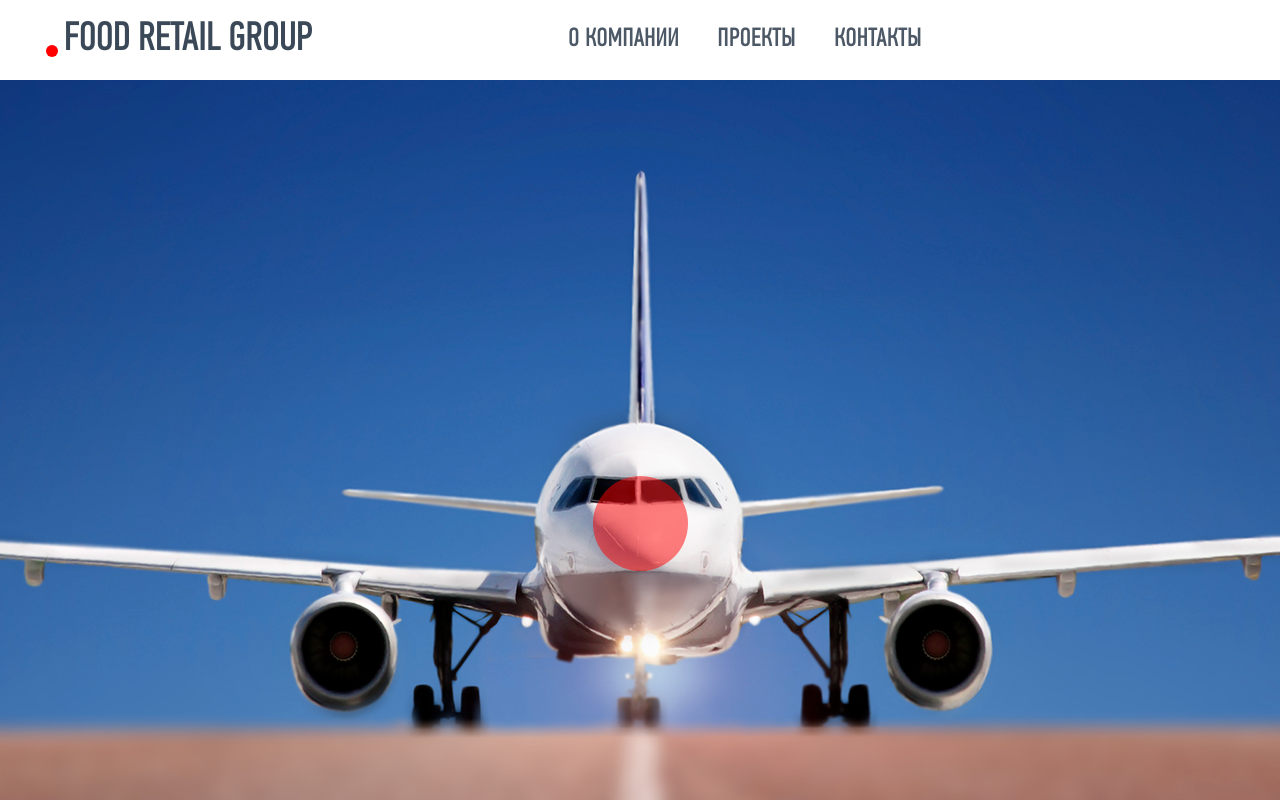
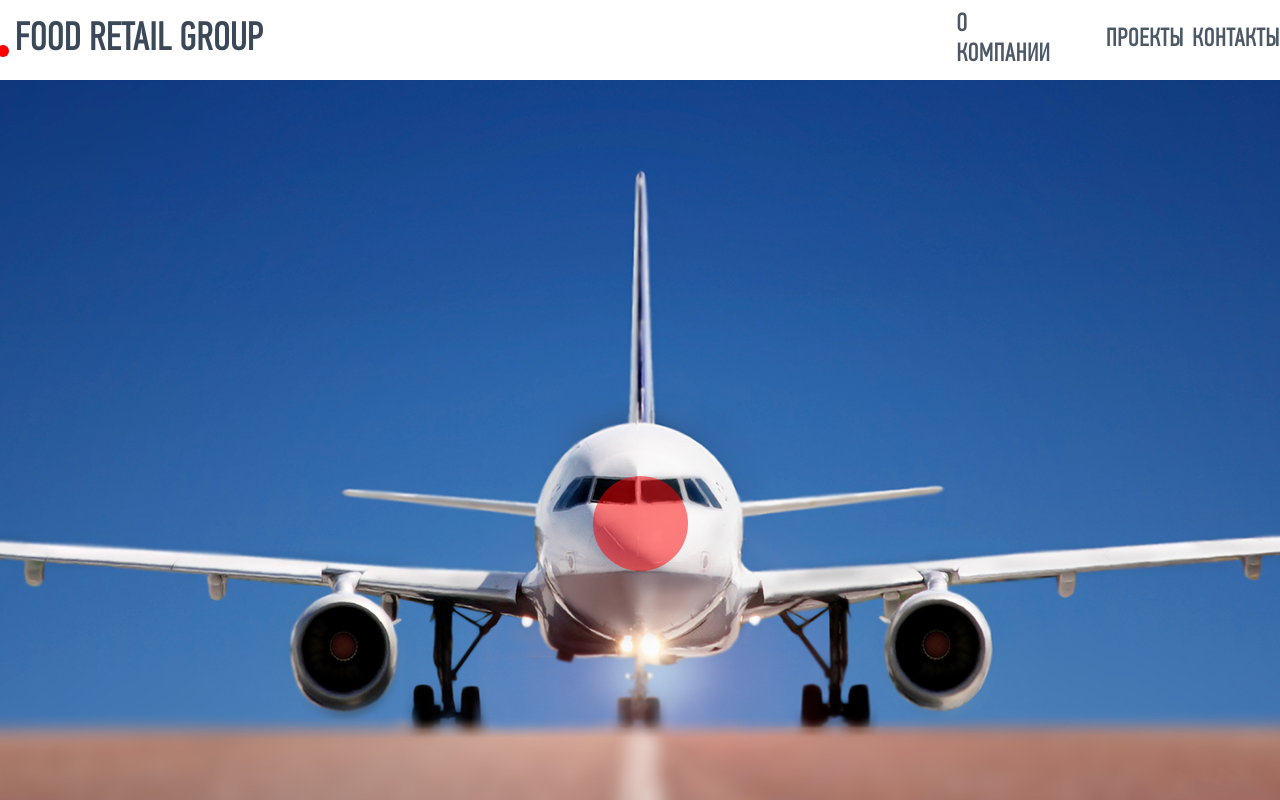
Before and after one commit to enerjaizzzer/verstka, a website built with webpack: page index.html in a window 1280 px wide. Shown: the top 800 px of the page. Built offline with nearby package versions, Linux system fonts and the light colour scheme; files whose address does not match are found by name.

Commit message:
refactor: styles

```diff
--- a/index.html
+++ b/index.html
@@ -14,12 +14,9 @@
 
 <body>
   <header class="header">
+      <h1 class="header__logo">food retail group</h1>
     <ul class="header-desctop">
-      <li class="header__logo">
-        <a href="#">
-          <h1>food retail group</h1>
-        </a>
-      </li>
+
       <li class="header__button">
         <a href="#">о компании</a>
       </li>
--- a/style.less
+++ b/style.less
@@ -14,7 +14,6 @@
 
 body {
   font-family: PFDinTextCompPro;
-  overflow-x : hidden;
 }
 
 h1 {
@@ -45,31 +44,21 @@ li {
   height        : 80px;
   display       : flex;
   text-transform: uppercase;
-
-  & .header-desctop {
-    display        : flex;
-    width          : 100%;
-    justify-content: start;
-    align-items    : center;
-
+  justify-content: space-between;
+  align-items: center;
+  width: 1280px;
+  margin: 0 auto;
   & .header__logo {
-      margin-left: 336px;
     position   : relative;
-
-      & a {
+    margin-right: auto;
+    margin-left: 15px;
     color     : #3a4858;
     transition: 0.5s;
-
+    font-size  : 39px;
+    font-weight: 700;
       &:hover {
         color: rgba(255, 0, 0, 1);
       }
-
-        & h1 {
-          font-size  : 39px;
-          font-weight: 700;
-        }
-      }
-
     &:after {
       width           : 12px;
       height          : 12px;
@@ -82,17 +71,16 @@ li {
       left            : -18px;
     }
   }
-
+  & .header-desctop {
+    display        : flex;
+    justify-content: end;
+    align-items    : center;
     & .header__button {
       display        : flex;
       justify-content: center;
       align-items    : center;
       font-size      : 25px;
       margin-left    : 70px;
-
-      &:nth-child(2) {
-        margin-left: 600px;
-      }
 
       & a {
         color      : #4c5866;
@@ -731,7 +719,7 @@ li {
     display        : flex;
     justify-content: center;
     align-items    : center;
-    width          : 100vw;
+    width          : 100%;
 
     & .map {
       overflow: hidden;
```
Also changed, not shown: style.css. Lines whose indentation alone changed are shown as unchanged.
